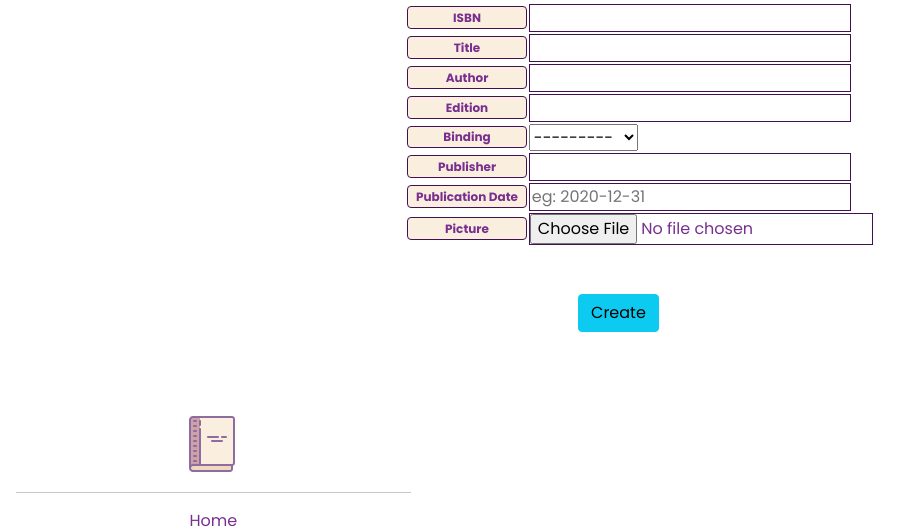
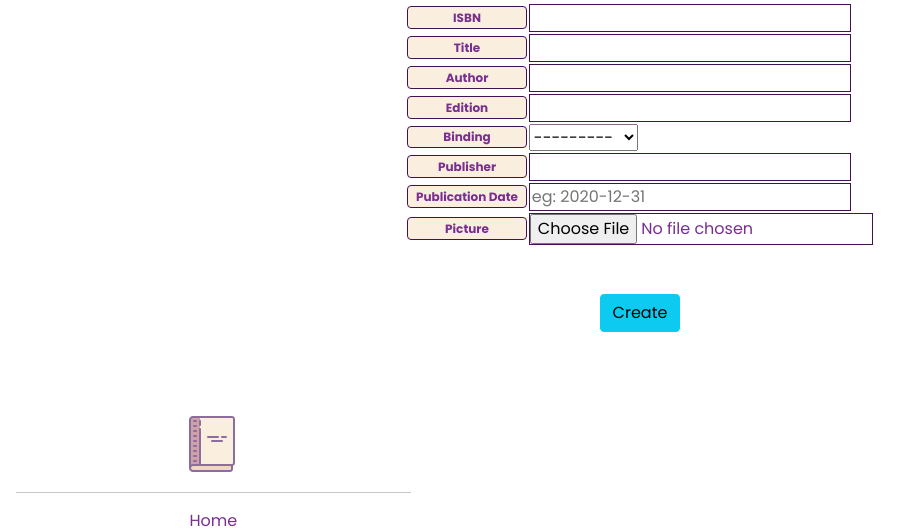
Before and after one commit to jonguz6/BookMoth, a Django app: page /library/book-create/ in a window 1280 px wide. Shown: the part 185-716 px from the top of the page, without its empty margins (0-920 px from the left). Run offline with Django 3.2, Linux system fonts and the light colour scheme; some libraries are stand-ins or nearby versions; some web fonts are replaced.

Commit message:
fix(LP): fixes to book templates

```diff
--- a/library/templates/book/book_create_template.html
+++ b/library/templates/book/book_create_template.html
@@ -95,7 +95,7 @@
                     </tr>
 
                 </table>
-                <div class="col-sm-6 col-md-4 mx-auto pt-5">
+                <div class="col-sm-6 col-md-4 mx-auto pt-5 text-center">
                     <input type="submit"
                            value="Create"
                            class="btn btn-info">
--- a/library/templates/book/book_update_template.html
+++ b/library/templates/book/book_update_template.html
@@ -98,7 +98,7 @@
                 <div class="col-sm-6 col-md-4 mx-auto pt-5 text-center">
                     <input type="submit"
                            value="Create"
-                           class="btn btn-info">
+                           class="btn btn-success">
                 </div>
             </form>
         </div>
```
Also changed, not shown: library/templates/book/book_detail_template.html (+10 -1 lines).
